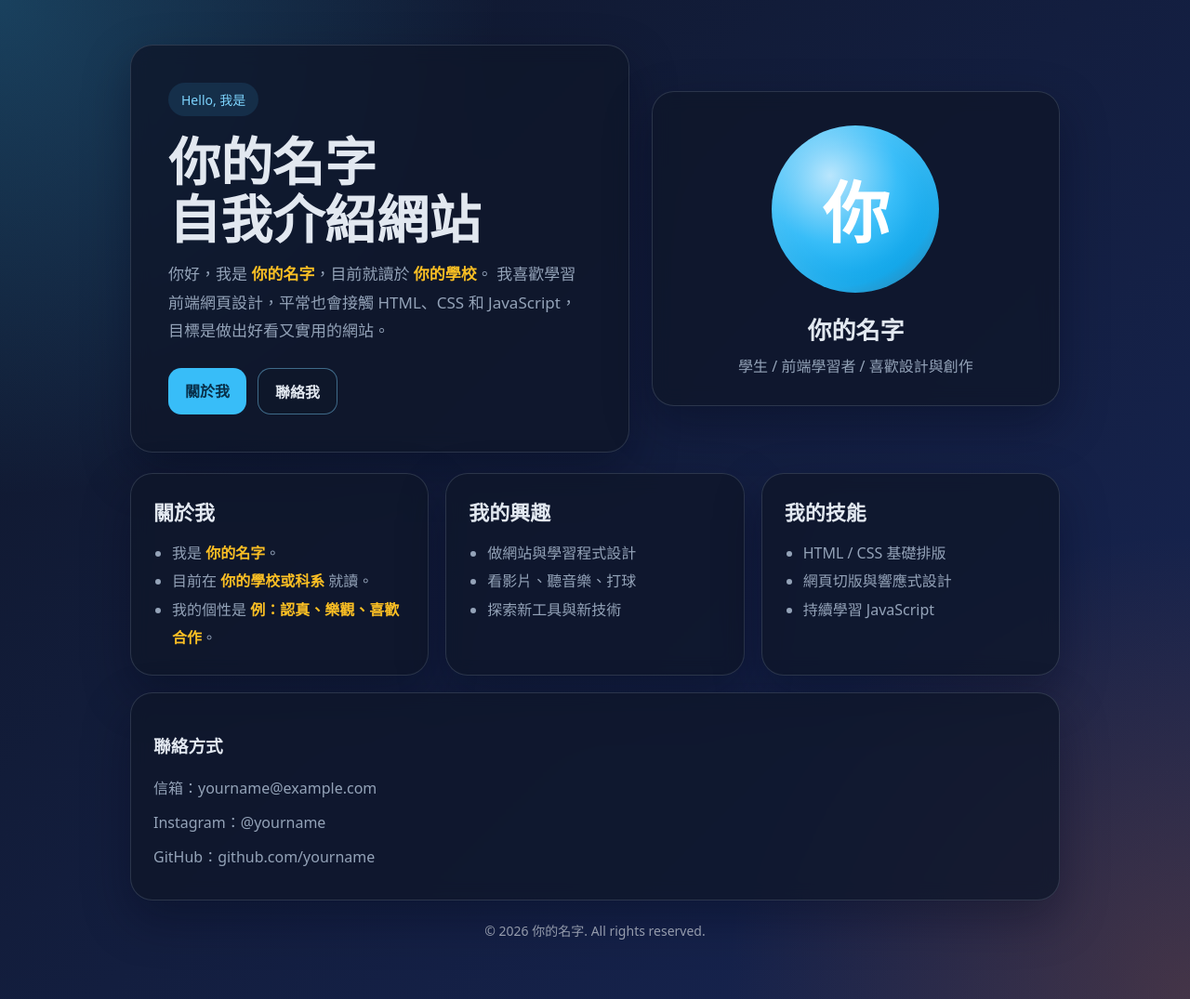
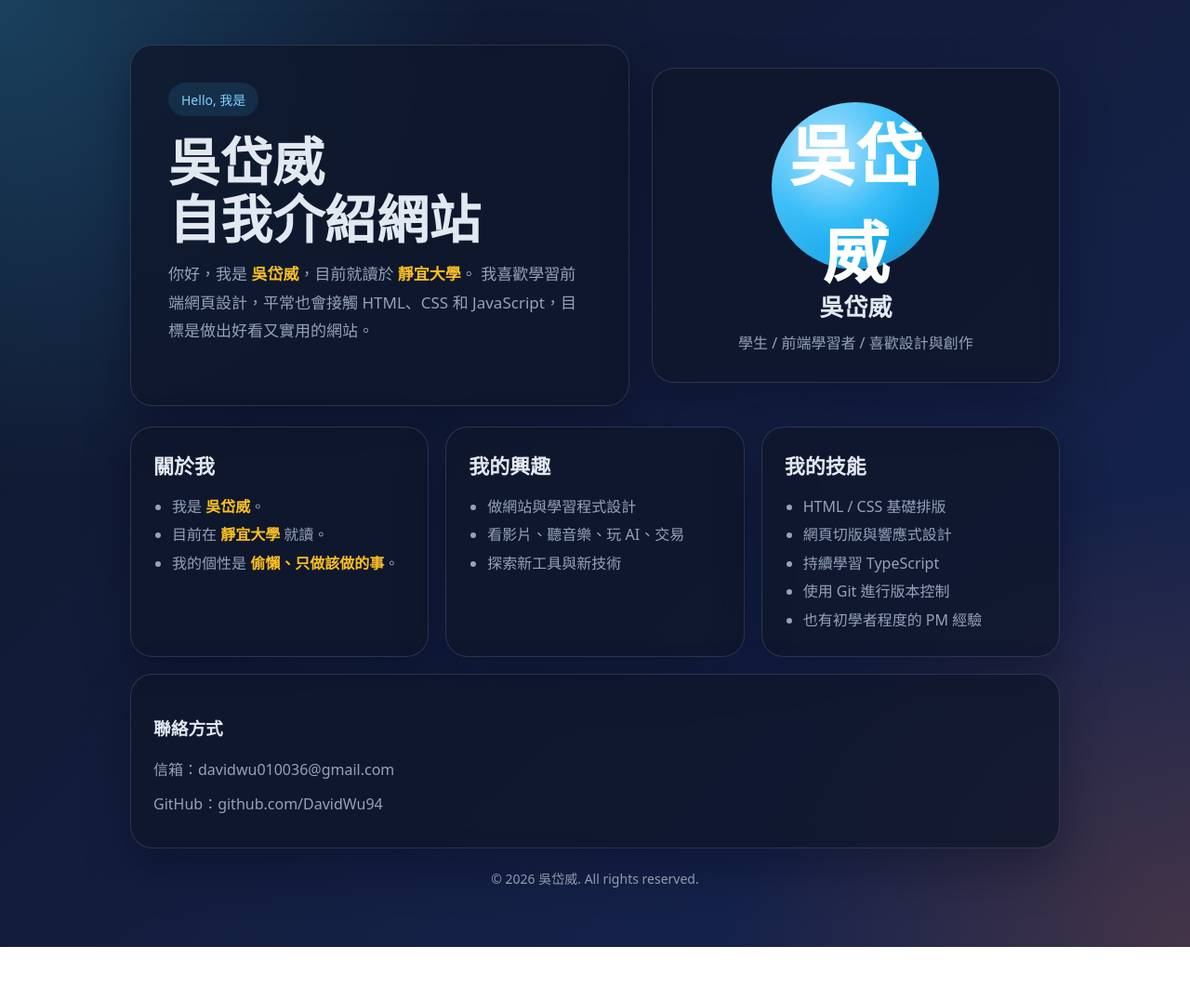
Before and after one commit to DavidWu94/aboutme-2, a plain HTML site: page index.html in a window 1280 px wide. Shown: the whole page at 93% size. After the commit the page ends 1019 px from the top, so only its background shows below. Drawn offline with Linux system fonts and the light colour scheme.

Commit message:
進行內容修改

```diff
--- a/index.html
+++ b/index.html
@@ -11,22 +11,18 @@
       <section class="hero">
         <article class="card intro">
           <span class="tag">Hello, 我是</span>
-          <h1>你的名字<br />自我介紹網站</h1>
+          <h1>吳岱威<br />自我介紹網站</h1>
           <p class="lead">
-            你好，我是 <span class="highlight">你的名字</span>，目前就讀於
-            <span class="highlight">你的學校</span>。
+            你好，我是 <span class="highlight">吳岱威</span>，目前就讀於
+            <span class="highlight">靜宜大學</span>。
             我喜歡學習前端網頁設計，平常也會接觸 HTML、CSS 和
             JavaScript，目標是做出好看又實用的網站。
           </p>
-          <div class="buttons">
-            <a class="button primary" href="#about">關於我</a>
-            <a class="button secondary" href="#contact">聯絡我</a>
-          </div>
         </article>
 
         <aside class="card profile">
-          <div class="avatar">你</div>
-          <h2>你的名字</h2>
+          <div class="avatar">吳岱威</div>
+          <h2>吳岱威</h2>
           <p>學生 / 前端學習者 / 喜歡設計與創作</p>
         </aside>
       </section>
@@ -35,11 +31,11 @@
         <article class="card section">
           <h3>關於我</h3>
           <ul>
-            <li>我是 <span class="highlight">你的名字</span>。</li>
-            <li>目前在 <span class="highlight">你的學校或科系</span> 就讀。</li>
+            <li>我是 <span class="highlight">吳岱威</span>。</li>
+            <li>目前在 <span class="highlight">靜宜大學</span> 就讀。</li>
             <li>
               我的個性是
-              <span class="highlight">例：認真、樂觀、喜歡合作</span>。
+              <span class="highlight">偷懶、只做該做的事</span>。
             </li>
           </ul>
         </article>
@@ -48,7 +44,7 @@
           <h3>我的興趣</h3>
           <ul>
             <li>做網站與學習程式設計</li>
-            <li>看影片、聽音樂、打球</li>
+            <li>看影片、聽音樂、玩 AI、交易</li>
             <li>探索新工具與新技術</li>
           </ul>
         </article>
@@ -58,19 +54,20 @@
           <ul>
             <li>HTML / CSS 基礎排版</li>
             <li>網頁切版與響應式設計</li>
-            <li>持續學習 JavaScript</li>
+            <li>持續學習 TypeScript</li>
+            <li>使用 Git 進行版本控制</li>
+            <li>也有初學者程度的 PM 經驗</li>
           </ul>
         </article>
       </section>
 
       <section class="card contact" id="contact">
         <h3>聯絡方式</h3>
-        <p>信箱：yourname@example.com</p>
-        <p>Instagram：@yourname</p>
-        <p>GitHub：github.com/yourname</p>
+        <p>信箱：davidwu010036@gmail.com</p>
+        <p>GitHub：github.com/DavidWu94</p>
       </section>
 
-      <footer>© 2026 你的名字. All rights reserved.</footer>
+      <footer>© 2026 吳岱威. All rights reserved.</footer>
     </main>
   </body>
 </html>
```
